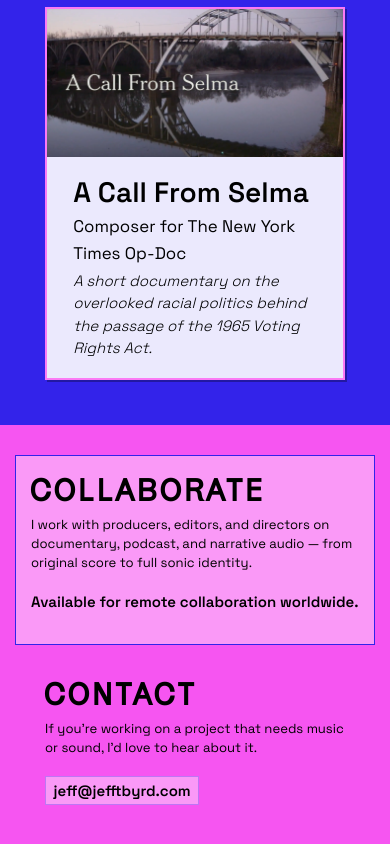
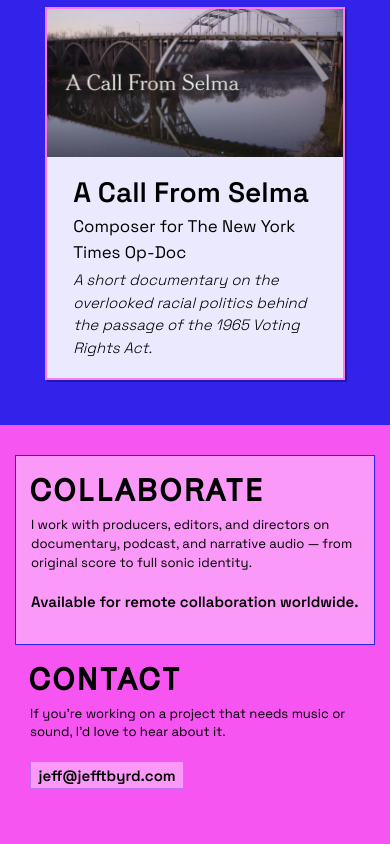
Before and after one commit to jefftbyrd/jefftbyrd.com, a Next.js app: page / in a window 390 px wide. Shown: the part 1058-1902 px from the top of the page. Built offline with nearby package versions, Linux system fonts and the light colour scheme.

Commit message:
update contact

```diff
--- a/src/components/Contact.jsx
+++ b/src/components/Contact.jsx
@@ -1,6 +1,6 @@
 export default function Contact() {
   return (
-    <div className="m-0 col-span-2 p-8 lg:p-12">
+    <div className="m-0 col-span-2 p-4 lg:p-12">
       <h2>Contact</h2>
       <h3>
         If you're working on a project that needs music or sound, I'd love to
```
